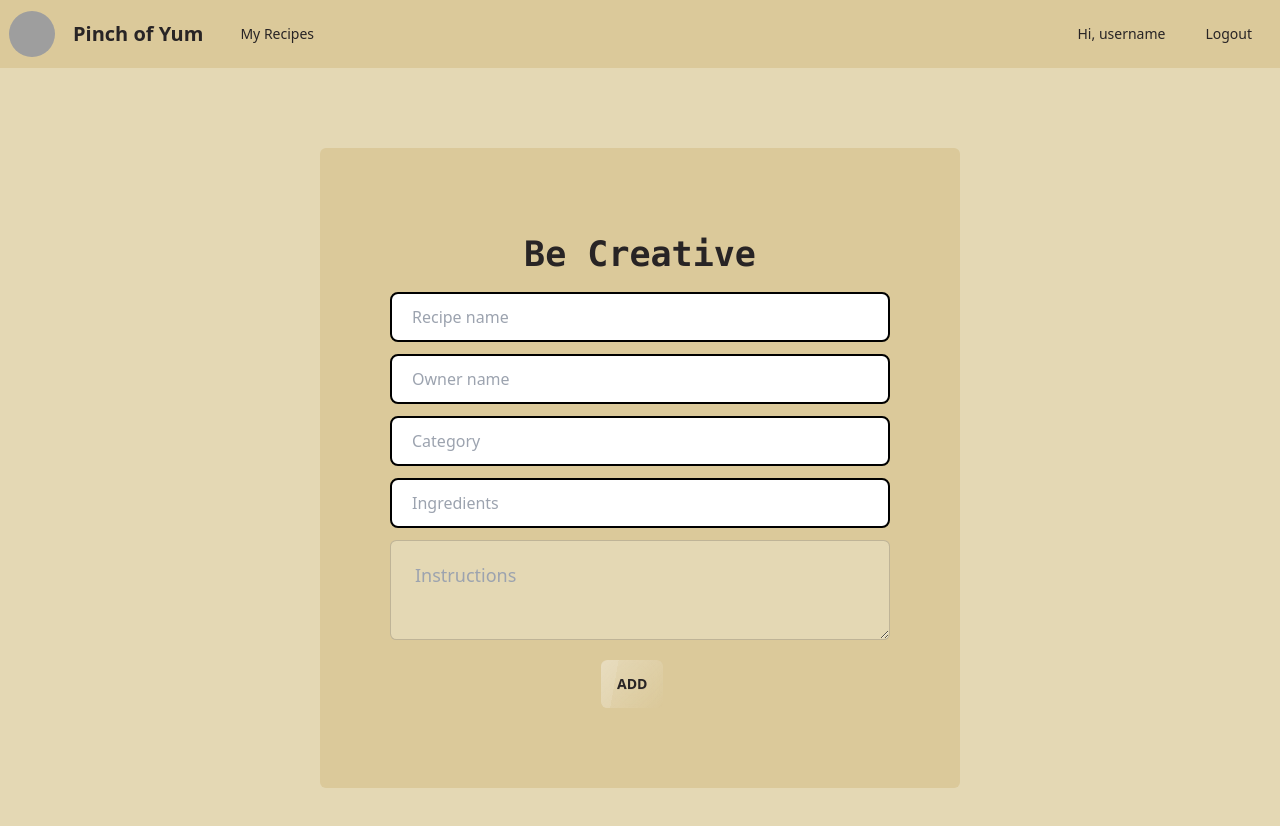
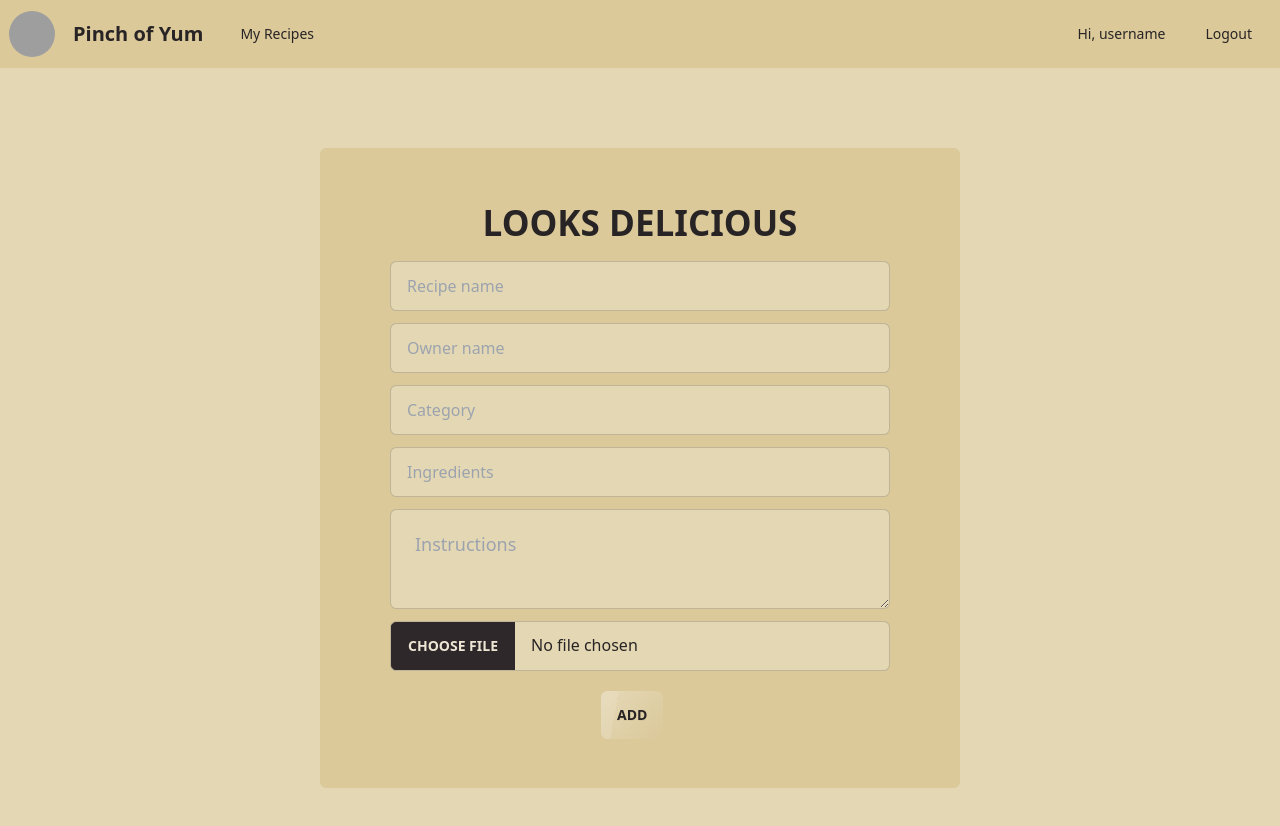
Before and after one commit to rawanalmukhled/yum-frontend, a React (Create React App) app: page /CreateRecipe in a window 1280 px wide. Shown: the top 826 px of the page. Built offline with nearby package versions, Linux system fonts and the light colour scheme; grey boxes are pictures that could not be loaded.

Commit message:
creatcard

```diff
--- a/src/components/CreateRecipe.js
+++ b/src/components/CreateRecipe.js
@@ -62,31 +62,31 @@ const AddRecipe = () => {
   return (
     <div className=" h-screen w-screen flex justify-center items-center bg-base-100">
       <div className=" gap-3  w-[50%] h-[80%] flex flex-col justify-center items-center bg-base-200 rounded-md ">
-        <h1 className=" font-mono text-[35px] font-bold">Be Creative </h1>
+        <h1 className="  text-[35px] font-bold">LOOKS DELICIOUS </h1>
+
         <input
           name="recipe"
           onChange={handleChange}
           placeholder="Recipe name"
-          className="w-[500px] h-[50px] rounded-lg px-5 border-[2px] border-black py-1"
+          className="input input-bordered w-[500px] h-[50px] "
         />
-
         <input
           name="owener"
           onChange={handleChange}
           placeholder="Owner name"
-          className="w-[500px] h-[50px] rounded-lg px-5 border-[2px] border-black py-1"
+          className="input input-bordered w-[500px] h-[50px] "
         />
         <input
           name="category"
           onChange={handleChange}
           placeholder="Category"
-          className="w-[500px] h-[50px] rounded-lg px-5 border-[2px] border-black py-1"
+          className="input input-bordered w-[500px] h-[50px] "
         />
         <input
           name="ingredients"
           onChange={handleChange}
           placeholder="Ingredients"
-          className="w-[500px] h-[50px] rounded-lg px-5 border-[2px] border-black py-1"
+          className="input input-bordered w-[500px] h-[50px] "
         />
 
         <label className="flex flex-row gap-2">
@@ -95,6 +95,10 @@ const AddRecipe = () => {
             className="textarea textarea-bordered textarea-lg w-[500px] h-[100px]"
           ></textarea>
         </label>
+        <input
+          type="file"
+          className="file-input file-input-bordered w-[500px] h-[50px]"
+        />
         <button onClick={() => mutate()} className="btn glass mt-2 mr-4 ">
           Add
         </button>
```
